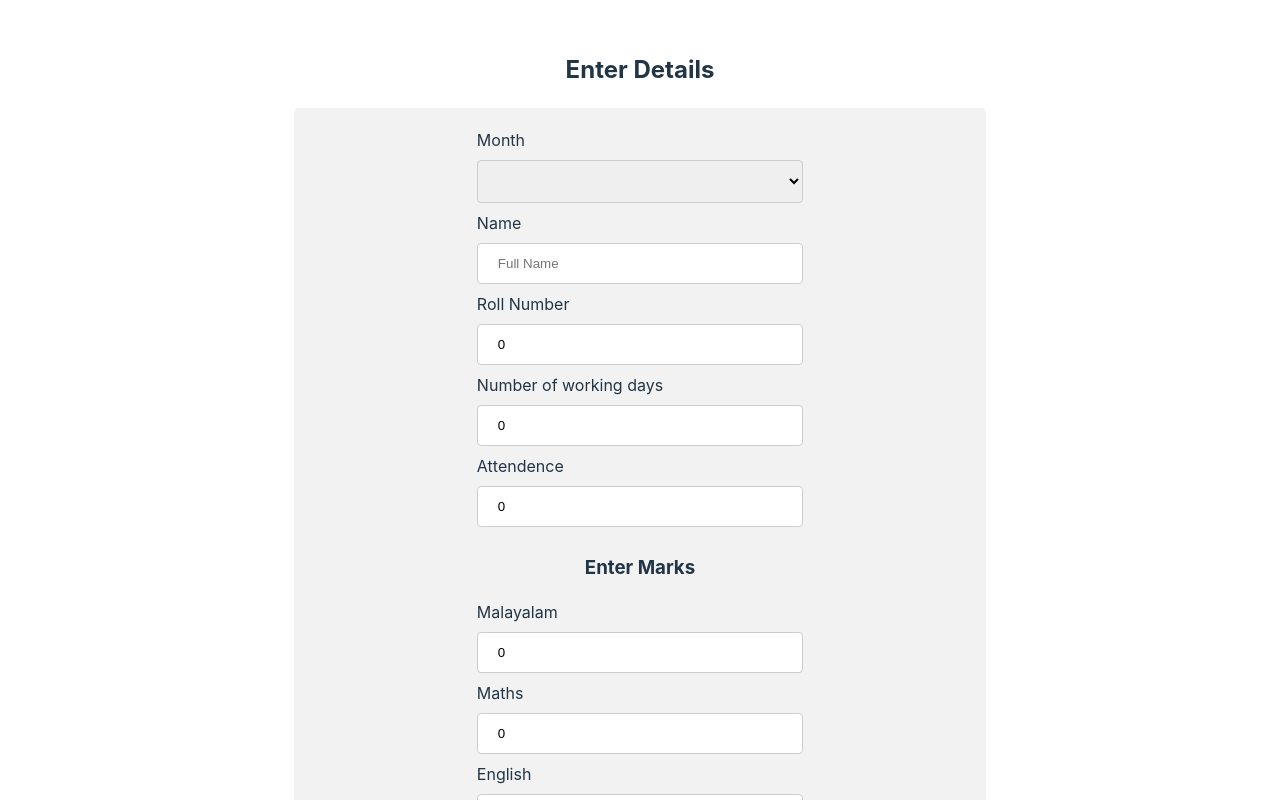
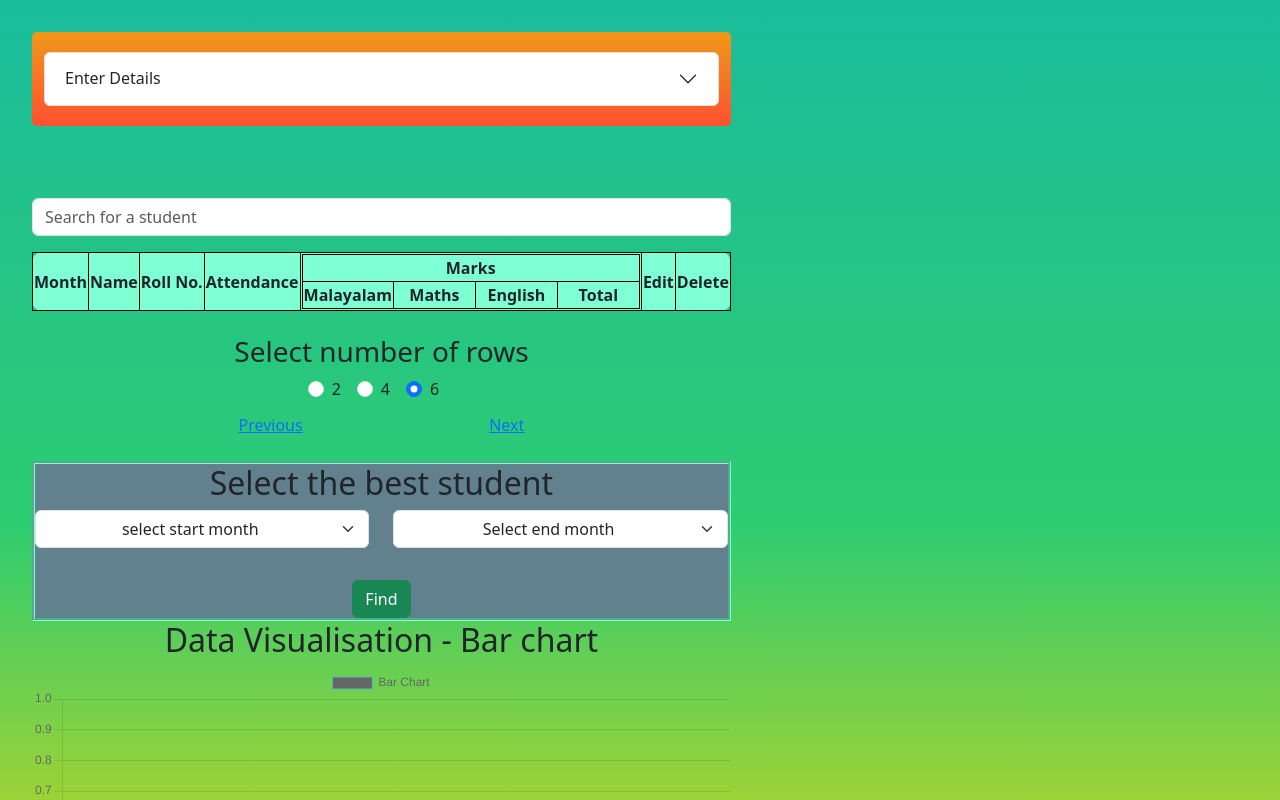
Before and after one commit to CarolVarghese/React, a React (Vite) app in the folder Mark-Manager/: page / in a window 1280 px wide. Shown: the top 800 px of the page. Built offline with nearby package versions, Linux system fonts and the light colour scheme.

Commit message:
Bootstrap styling

```diff
--- a/Mark-Manager/package.json
+++ b/Mark-Manager/package.json
@@ -10,10 +10,12 @@
     "preview": "vite preview"
   },
   "dependencies": {
-    "bootstrap": "^5.3.2",
+    "bootstrap": "^5.3.3",
     "chart.js": "^4.4.1",
+    "install": "^0.13.0",
     "react": "^18.2.0",
-    "react-bootstrap": "^2.9.1",
+    "react-bootstrap": "^2.10.2",
+    "react-bootstrap-typeahead": "^6.3.2",
     "react-chartjs-2": "^5.2.0",
     "react-dom": "^18.2.0",
     "react-paginate": "^8.2.0",
--- a/Mark-Manager/src/App.css
+++ b/Mark-Manager/src/App.css
@@ -1,23 +1,71 @@
+body {
+  background: linear-gradient(to top, #FFD801, #2ECC71, #1ABC9C);
+  margin: 0;
+  padding: 0;
+}
+
 #root {
-  max-width: 1280px;
-  margin: 0 auto;
   padding: 2rem;
+}
 
-}
 .container {
   border-radius: 5px;
-  background-color: #f2f2f2;
-  text-align: center;
-
+  width: 100%;
+  background: linear-gradient(to top, #FF512F, #F09819);
 }
 
-input ,select {
-  align-items:start;
-  width: 50%;
-  padding: 12px 20px;
-  margin: 8px 0;
-  border: 1px solid #ccc;
-  border-radius: 4px;
-  box-sizing: border-box;
+#center {
+  display: flex;
+  justify-content: center;
+  align-items: center;
+}
 
+.contact-form .form-field {
+  position:relative;
+  margin: 32px 0;
 }
+
+.contact-form .input-text {
+  display:block;
+  width: 100%;
+  border-width: 0 0 2px 0;
+  border-color: #5543ca;
+  font-size: 18px;
+  line-height: 26px;
+  font-weight: 400;
+}
+
+.contact-form .input-text:focus {
+  outline: none;
+}
+
+.contact-form .input-text:focus + .label,
+.contact-form .input-text.not-empty + .label {
+  -webkit-transform: translateY(-24px);
+  transform: translateY(-24px);
+}
+
+.contact-form .label {
+  position: absolute;
+  left: 22px;
+  bottom: 25px;
+  font-size: 18px;
+  line-height: 26px;
+  font-weight: 400;
+  color: #5543ca;
+  cursor: text;
+  transition:ease-in-out;
+}
+
+.contact-form .submit-btn {
+  display: inline-block;
+  background-color: #000;
+  background-image: linear-gradient(125deg, #a72879, #064497);
+  color: #fff;
+  text-transform: uppercase;
+  letter-spacing: 2px;
+  font-size: 16px;
+  border: none;
+  width: 200px;
+  cursor: pointer;
+}
--- a/Mark-Manager/src/App.tsx
+++ b/Mark-Manager/src/App.tsx
@@ -1,8 +1,15 @@
-import './App.css'
-import { ChangeEvent, useRef, useState } from 'react';
+import React, { ChangeEvent, useRef, useState, useEffect } from 'react';
+import './App.css';
 import Display from './Display';
+import Form from 'react-bootstrap/Form';
+import Button from 'react-bootstrap/Button';
+import Col from 'react-bootstrap/Col';
+import Row from 'react-bootstrap/Row';
+import Accordion from 'react-bootstrap/Accordion';
+import { useAccordionButton } from 'react-bootstrap/AccordionButton';
+import Card from 'react-bootstrap/Card';
 
-export  interface markDetailsModel {
+export interface MarkDetailsModel {
   month: string;
   name: string;
   rollno: number;
@@ -12,7 +19,7 @@ export  interface markDetailsModel {
   malayalam: number;
   maths: number;
   english: number;
-  total:number;
+  total: number;
   [key: string]: string | number;
 }
 
@@ -21,136 +28,142 @@ const months = [
   "July", "August", "September", "October", "November", "December"
 ];
 
-function App() {
-
-  const [MarkDetails, setDetails] = useState<markDetailsModel>({
-  month:"",
-  name:"",
-  rollno:0,
-  workingDays: 0,
-  attendence:0,
-  attPercentage: 0,
-  malayalam:0,
-  maths:0,
-  english:0,
-  total:0
+const App: React.FC = () => {
+  const [markDetails, setMarkDetails] = useState<MarkDetailsModel>({
+    month: "",
+    name: "",
+    rollno: 0,
+    workingDays: 0,
+    attendence: 0,
+    attPercentage: 0,
+    malayalam: 0,
+    maths: 0,
+    english: 0,
+    total: 0
   });
 
-  const months = [
-    "January", "February", "March", "April", "May", "June",
-    "July", "August", "September", "October", "November", "December"
-  ];
+  const [isEditing, setIsEditing] = useState(false);
+  const [editingStudent, setEditingStudent] = useState<MarkDetailsModel | null>(null);
+  const [autocompleteOptions, setAutocompleteOptions] = useState<string[]>([]);
 
-
-  const [isEditing, setIsEditing] = useState(false);                                    //Flag for Edit
-  const [editingStudent, setEditingStudent] = useState<markDetailsModel | null>(null);  //Obj for edit
-
-
-  const handleChange = (e: ChangeEvent<HTMLInputElement | HTMLSelectElement>) => {       //For filling out Form for edit.
-      const {name,value} = e.target;
-      setDetails((prev) => ({
-        ...prev, [name]: value,
-      }));
-
+  const handleChange = (e: ChangeEvent<HTMLInputElement | HTMLSelectElement>) => {
+    const { name, value } = e.target;
+    setMarkDetails((prev) => ({
+      ...prev,
+      [name]: value,
+    }));
   };
 
-  const formRef = useRef<HTMLFormElement >(null);
-  const  handleSubmit = (e: React.FormEvent) => {                                         // Saving the obj to storage
+  const formRef = useRef<HTMLFormElement>(null);
+  const handleSubmit = (e: React.FormEvent) => {
     e.preventDefault();
 
-    const Percentage=Number(((MarkDetails.attendence)/(MarkDetails.workingDays))*100);
-    MarkDetails.attPercentage=Number(Percentage.toFixed(2));
-    MarkDetails.total=((Number(MarkDetails.malayalam))+(Number(MarkDetails.maths))+(Number(MarkDetails.english)))
+    const percentage = (markDetails.attendence / markDetails.workingDays) * 100;
+    markDetails.attPercentage = parseFloat(percentage.toFixed(2));
+    markDetails.total = markDetails.malayalam + markDetails.maths + markDetails.english;
 
     if (isEditing && editingStudent) {
+      localStorage.setItem(editingStudent.name, JSON.stringify(markDetails));
+    } else {
+      localStorage.setItem(markDetails.name, JSON.stringify(markDetails));
+    }
 
-      localStorage.setItem(editingStudent.name, JSON.stringify(MarkDetails));
-    } else {
-      localStorage.setItem(MarkDetails.name, JSON.stringify(MarkDetails));
-    }
     formRef.current?.reset();
     setIsEditing(false);
     setEditingStudent(null);
-    window.location.reload()
+    window.location.reload();
   };
 
-
-  const handleEditClick = (data: markDetailsModel) => {
-
+  const handleEditClick = (data: MarkDetailsModel) => {
     setIsEditing(true);
     setEditingStudent(data);
-    setDetails(data);
+    setMarkDetails(data);
   };
 
-  const defaultMonth = isEditing ? editingStudent?.month :  MarkDetails.month ;       //for accessing the month value on edit
+  const defaultMonth = isEditing ? editingStudent?.month : markDetails.month;
+
+  useEffect(() => {
+    const storedMarkDetails = localStorage.getItem('MarkDetails');
+    if (storedMarkDetails) {
+      const parsedMarkDetails: MarkDetailsModel[] = JSON.parse(storedMarkDetails);
+      const namesArray: string[] = parsedMarkDetails.map(details => details.name);
+      setAutocompleteOptions(namesArray);
+    }
+  }, []);
 
   return (
+    <>
+          <div>
 
-    // Form for Entering Student Details>>>>>>>>>>>>>>>>>>>>>>>>>>>>>
 
-      <div>
-        <h2>Enter Details</h2>
         <div className="container">
-          <form id="Form" onSubmit={handleSubmit} ref={formRef} >
-            <div id="label"><label >Month</label></div>
-            <div className='formBox'>
-              <select name="month"  value={defaultMonth}  onChange={handleChange} required>
-                <option value={defaultMonth}  disabled selected >
-                  {defaultMonth}
-                </option>
+        <Accordion id="maxWidth">
+      <Accordion.Item eventKey="0">
+        <Accordion.Header>Enter Details</Accordion.Header>
+        <Accordion.Body>
+          <h2>Enter Details</h2>
+          <Form onSubmit={handleSubmit} ref={formRef} className="contact-form ">
+            <Form.Group className="form-field mb-3" controlId="exampleForm.ControlInput1">
+
+              <Form.Select name="month" className="input-text" value={defaultMonth} onChange={handleChange} required>
+                <option value="" disabled selected>{defaultMonth || "Select Month"}</option>
                 {months.map((month, index) => (
-                  <option key={index} value={month}>
-                    {month}
-                  </option>
+                  <option key={index} value={month}>{month}</option>
                 ))}
-              </select>
+              </Form.Select>
+            </Form.Group>
+            <Row className="mb-3">
+
+              <Form.Group as={Col} className="form-field mb-3" controlId="ControlNameInput1">
+              <Form.Label className="label" htmlFor="name">Name</Form.Label>
+                <Form.Control type="text" className="input-text" name="name" placeholder="Name" onChange={handleChange} value={markDetails.name} required />
+              </Form.Group>
+              <Form.Group as={Col} className="form-field mb-3" controlId="exampleForm.ControlInput1">
+                <Form.Label className="label" htmlFor="rollno">Roll Number</Form.Label>
+                <Form.Control type="number" className="input-text" name="rollno" placeholder="Roll Number" onChange={handleChange} value={markDetails.rollno} required />
+              </Form.Group>
+            </Row>
+            <Row>
+              <Form.Group as={Col} className="form-field mb-3" controlId="exampleForm.ControlInput1">
+                <Form.Label className="label" htmlFor="workingDays">Number of Working Days</Form.Label>
+                <Form.Control type="number" className="input-text" name="workingDays" min="1" max="31" onChange={handleChange} value={markDetails.workingDays} required />
+              </Form.Group>
+              <Form.Group as={Col} className="form-field mb-3" controlId="exampleForm.ControlInput1">
+                <Form.Label className="label" htmlFor="attendence">Attendance</Form.Label>
+                <Form.Control type="number" className="input-text" name="attendence" min="1" max="31" onChange={handleChange} value={markDetails.attendence} required />
+              </Form.Group>
+            </Row>
+            <Row>
+              <h3>Enter Marks</h3>
+              <Form.Group as={Col} className="form-field mb-3" controlId="exampleForm.ControlInput1">
+                <Form.Label className="label" htmlFor="malayalam">Malayalam</Form.Label>
+                <Form.Control type="number" className="input-text" name="malayalam" onChange={handleChange} value={markDetails.malayalam} required />
+              </Form.Group>
+              <Form.Group as={Col} className="form-field mb-3" controlId="exampleForm.ControlInput1">
+                <Form.Label className="label" htmlFor="maths">Maths</Form.Label>
+                <Form.Control type="number" className="input-text" name="maths" onChange={handleChange} value={markDetails.maths} required />
+              </Form.Group>
+              <Form.Group as={Col} className="form-field mb-3" controlId="exampleForm.ControlInput1">
+                <Form.Label className="label" htmlFor="english">English</Form.Label>
+                <Form.Control type="number" className="input-text" name="english" onChange={handleChange} value={markDetails.english} required />
+              </Form.Group>
+            </Row>
+            <div id="center">
+              <Button variant="primary" type="submit">Submit</Button>
             </div>
-
-            <div id="label"><label htmlFor="">Name</label></div>
-            <div className='formBox'>
-              <input type="text" name="name" placeholder="Full Name" onChange={handleChange} value={MarkDetails.name} required/>
-            </div>
-
-            <div id="label"><label htmlFor="">Roll Number</label></div>
-            <div className='formBox'>
-              <input type="number" name="rollno"  placeholder="Roll No." onChange={handleChange} value={MarkDetails.rollno} required/>
-            </div>
-
-            <div id="label"><label htmlFor="">Number of working days</label></div>
-            <div className='formBox'>
-              <input type="number" name="workingDays" min='1' max='100'  onChange={handleChange} value={MarkDetails.workingDays} required/>
-            </div>
-
-            <div id="label"><label htmlFor="">Attendence</label></div>
-            <div className='formBox'>
-              <input type="number" name="attendence" min='1' max='100'  placeholder="%" onChange={handleChange} value={MarkDetails.attendence} required/>
-            </div>
-
-            <h3>Enter Marks</h3>
-            <div id='label'><label htmlFor="">Malayalam</label></div>
-            <div className='formBox '>
-              <input type="number" name="malayalam" placeholder="0" onChange={handleChange} value={MarkDetails.malayalam} required/>
-            </div>
-
-            <div id='label'><label htmlFor="">Maths</label></div>
-            <div className='formBox '>
-              <input type="number" name="maths" placeholder="0" onChange={handleChange} value={MarkDetails.maths} required/>
-            </div>
-
-            <div id='label'><label htmlFor="">English</label></div>
-            <div className='formBox '>
-              <input id="mark" type="number" name="english" placeholder="0" onChange={handleChange} value={MarkDetails.english} required/>
-            </div>
-
-            <div><button type='submit'>Submit</button></div>
-          </form>
+          </Form>
+          </Accordion.Body>
+      </Accordion.Item>
+    </Accordion>
         </div>
         <Display onEditClick={handleEditClick} />
       </div>
-    //Form End<<<<<<<<<<<<<<<<<<<<<<<<<<<<<<<<<<<<<<<<<<<<<<<<<<<<<<<
+
+
+    </>
+
   );
-
 }
 
-export {months}
-export default App
+export { months };
+export default App;
--- a/Mark-Manager/src/Display.tsx
+++ b/Mark-Manager/src/Display.tsx
@@ -1,13 +1,19 @@
 import './display.css'
 import { useState, useEffect } from 'react';
-import {markDetailsModel}  from './App'
+import {MarkDetailsModel}  from './App'
+import Accordion from 'react-bootstrap/Accordion';
 import ReactPaginate from 'react-paginate';
 import BarChart from "./DataChart"
 import {months}  from './App'
-
-
+import "../node_modules/bootstrap/dist/css/bootstrap.css"
+import Button from 'react-bootstrap/Button';
+import Alert from 'react-bootstrap/Alert';
+import Form from 'react-bootstrap/Form';
+import Row from 'react-bootstrap/esm/Row';
+import { Col } from 'react-bootstrap';
+import InputGroup from 'react-bootstrap/InputGroup';
 interface DisplayProps {
-  onEditClick: (data: markDetailsModel) => void;
+  onEditClick: (data: MarkDetailsModel) => void;
 
 }
 
@@ -15,11 +21,11 @@ function Display(props: DisplayProps){
 
   /////Storing the data in local storage to "storedData">>>>>>>>>>>>>>>
 
-  const [storedData , setStoredData] = useState<{ [key: string]: markDetailsModel }>({});
+  const [storedData , setStoredData] = useState<{ [key: string]: MarkDetailsModel }>({});
   const [searchWord, setSearchWord] = useState('');
 
   useEffect( () => {
-    const localStorageData: { [key: string]: markDetailsModel } = {};
+    const localStorageData: { [key: string]: MarkDetailsModel } = {};
     for (let i = 0; i < localStorage.length; i++) {
       const key = localStorage.key(i);
       if (key) {
@@ -61,8 +67,8 @@ function Display(props: DisplayProps){
           <td id='Mark'>{storedData[key].english}</td>
           <td id='Mark'>{storedData[key].total}</td>
         </td>
-        <td><button onClick={() => props.onEditClick(storedData[key])}>Edit</button></td>
-        <td><button onClick={() => deleteClick(storedData[key].name)} >Delete</button></td>
+        <td><Button variant='primary' onClick={() => props.onEditClick(storedData[key])}>Edit</Button></td>
+        <td><Button variant="danger"  onClick={() => deleteClick(storedData[key].name)} >Delete</Button></td>
       </tr>
       ));
   };
@@ -90,7 +96,7 @@ function Display(props: DisplayProps){
   //Sorting <>>>>....>>>>>>>>>>>>>>>>>>>>>>>>>>......>>>>>>>>>>>>>>>
   const [sortedColumn, setSortedColumn] = useState<string>('');
   const [sortDirection, setSortDirection] = useState<'asc' | 'desc'>('asc');
-  const [sortedData, setSortedData] = useState<{ [key: string]: markDetailsModel }>({});
+  const [sortedData, setSortedData] = useState<{ [key: string]: MarkDetailsModel }>({});
 
   const sortData = (column: string, direction: 'asc' | 'desc') => {
     const sorted = Object.keys(storedData).sort((a, b) => {
@@ -111,7 +117,7 @@ function Display(props: DisplayProps){
       }
     });
 
-    const sortedObject: { [key: string]: markDetailsModel } = {};
+    const sortedObject: { [key: string]: MarkDetailsModel } = {};
     sorted.forEach((key) => {
       sortedObject[key] = storedData[key];
     });
@@ -131,11 +137,11 @@ function Display(props: DisplayProps){
 
   //Warnig Dilouge for Delete>>>>>>>......>>>>>>>>>>....>>>>>>>
 
-  const [isDialougeOpen, setDilougeOpen] = useState(false)
+  const [Show, setShow] = useState(false)
   const [deleteKey, setDeleteKey] = useState<string>('')
 
   function deleteClick (key:string){
-    setDilougeOpen(true);
+    setShow(true);
     setDeleteKey(key)
 
   }
@@ -146,7 +152,7 @@ function Display(props: DisplayProps){
   };
 
   const handleCancel = () => {
-      setDilougeOpen(false);
+      setShow(false);
   };
   //<<<<<<<<<<<<<<<<<<<<<<delete warning//
 
@@ -156,7 +162,7 @@ function Display(props: DisplayProps){
 
   const [startMonth, setStartMonth] = useState<string>('');
   const [endMonth, setEndMonth] = useState<string>('');
-  const [bestStudent, setBestStudent] = useState<markDetailsModel | null>(null);
+  const [bestStudent, setBestStudent] = useState<MarkDetailsModel | null>(null);
   let [point,setPoint]=useState<Number>(0);
   const localStorageData = Object.entries(localStorage).map(([key, value]) => JSON.parse(value));
   const namesArray: string[] = localStorageData.map((obj: { name: any; }) => obj.name);
@@ -198,11 +204,22 @@ function Display(props: DisplayProps){
 
   return(
     <>
-      <h2>Details</h2>
-      <label>Search for a student :</label>
+      <br />
+      <br /><br />
 
-      <input type="text" value={searchWord} onChange={handleChangeSearch} />
-      <table>
+
+
+      <InputGroup className="mb-3">
+        <Form.Control
+          placeholder="Search for a student"
+          aria-label="Search for a student"
+          aria-describedby="basic-addon2"
+          value={searchWord} onChange={handleChangeSearch}
+        />
+        </InputGroup>
+
+
+      <table id="maxWidth" className="tablebg">
         <thead>
           <tr>
             <th rowSpan={2} onClick={() => handleClick('month')}>Month</th>
@@ -230,22 +247,58 @@ function Display(props: DisplayProps){
         </tbody>
       </table>
 
-      {isDialougeOpen && (
-        <div id="myDialog">
-          <p>Are you sure you want to delete?</p>
-          <button onClick={handleConfirm}>Yes</button>
-          <button onClick={handleCancel}>Cancel</button>
+
+
+      <Alert show={Show} variant="warning">
+        <Alert.Heading>Warning!!</Alert.Heading>
+        <p>
+        Are you sure you want to delete?
+        </p>
+        <Button variant='Danger' onClick={handleConfirm}>Yes</Button>
+        <Button variant="Warning" onClick={handleCancel}>Cancel</Button>
+
+        <hr />
+
+      </Alert>
+
+
+
+<br />
+<h3 id="center">Select number of rows</h3>
+
+<div id="center">
+  <Form.Check
+   inline
+    type="radio"
+    id="radio1"
+    label="2"
+    name="itemsPerPage"
+    value={2}
+    checked={itemsPerPage === 2}
+    onChange={handleChange}
+  />
+  <Form.Check
+    inline
+    type="radio"
+    id="radio2"
+    label=" 4"
+    name="itemsPerPage"
+    value={4}
+    checked={itemsPerPage === 4}
+    onChange={handleChange}
+  />
+  <Form.Check
+    inline
+    type="radio"
+    id="radio3"
+    label="6"
+    name="itemsPerPage"
+    value={6}
+    checked={itemsPerPage === 6}
+    onChange={handleChange}
+  />
   </div>
-      )}
 
-      <div className='container'>
-        <h3>Select number of rows</h3>
-        <select value={itemsPerPage} onChange={handleChange}>
-          <option value={2}>2</option>
-          <option  value={4}>4</option>
-          <option  value={6}>6</option>
-        </select>
-      </div>
 
       <ReactPaginate
         previousLabel={'Previous'}
@@ -262,32 +315,38 @@ function Display(props: DisplayProps){
 
       <div id="Search">
         <h2>Select the best student</h2>
-        <div>
-          <label>Select start month:</label>
-          <select value={startMonth} onChange={(e) => setStartMonth(e.target.value)}>
-            <option value="" disabled selected hidden>select start month</option>
+
+        <Row className="mb-3">
+        <Form.Group as={Col} className="mb-3" >
+          <Form.Select name="month"  value={startMonth}  onChange={(e) => setStartMonth(e.target.value)}>
+                <option value=""  disabled selected >
+                select start month
+                </option>
                 {months.map((month, index) => (
                   <option key={index} value={month}>
                     {month}
                   </option>
                 ))}
+              </Form.Select>
+          </Form.Group>
 
-          </select>
-        </div>
 
-        <div>
-          <label>Select end month:</label>
-          <select value={endMonth} onChange={(e) => setEndMonth(e.target.value)}>
-            <option value="" disabled selected hidden>select end month</option>
+          <Form.Group as={Col} className="mb-3" >
+
+          <Form.Select name="month"  value={endMonth}  onChange={(e) => setEndMonth(e.target.value)}>
+                <option value=""  disabled selected >
+                Select end month
+                </option>
                 {months.map((month, index) => (
                   <option key={index} value={month}>
                     {month}
                   </option>
                 ))}
-          </select>
-        </div>
+              </Form.Select>
+          </Form.Group>
+        </Row>
+        <Button  variant='success' type='submit' onClick={handleSearch}>Find</Button>
 
-        <button onClick={handleSearch}>Search</button>
         {bestStudent && (
           <div>
             <h3>Best Performing Student</h3>
--- a/Mark-Manager/src/display.css
+++ b/Mark-Manager/src/display.css
@@ -17,6 +17,7 @@ h1,h2,h3{
     border-color: aquamarine;
     border-style: groove;
     text-align: center;
+    background: rgb(97, 129, 142);
 }
 
 select{
@@ -38,9 +39,10 @@ select{
     text-align: center;
   }
   #label{
-    width: 100%;
-    padding-left: 25%;
-    text-align: left;
+    width: 50%;
+
+    text-align: center;
+    background-color: azure;
 
   }
   .mark{
@@ -51,3 +53,12 @@ select{
     text-align: end;
 
   }
+
+  #maxWidth{
+    width: 100%;
+  }
+
+  .tablebg{
+    background: linear-gradient(to top,aquamarine,aquamarine);
+    border-radius: 10px;
+  }
--- a/Mark-Manager/src/main.tsx
+++ b/Mark-Manager/src/main.tsx
@@ -2,7 +2,7 @@ import React from 'react'
 import ReactDOM from 'react-dom/client'
 
 import './index.css'
-
+import "../node_modules/bootstrap/dist/css/bootstrap.css"
 import App from './App.tsx';
 
 
```
Also changed, not shown: Mark-Manager/src/DataChart.tsx (line endings or trailing spaces), 1 other file (tests, documents, lock files or other folders). Lines whose indentation alone changed are shown as unchanged.
